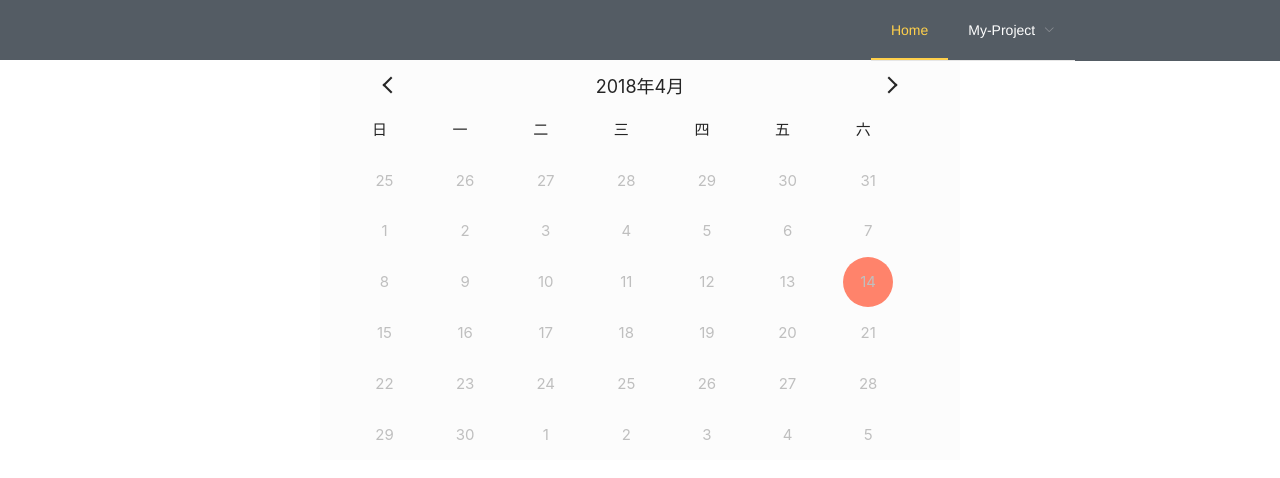
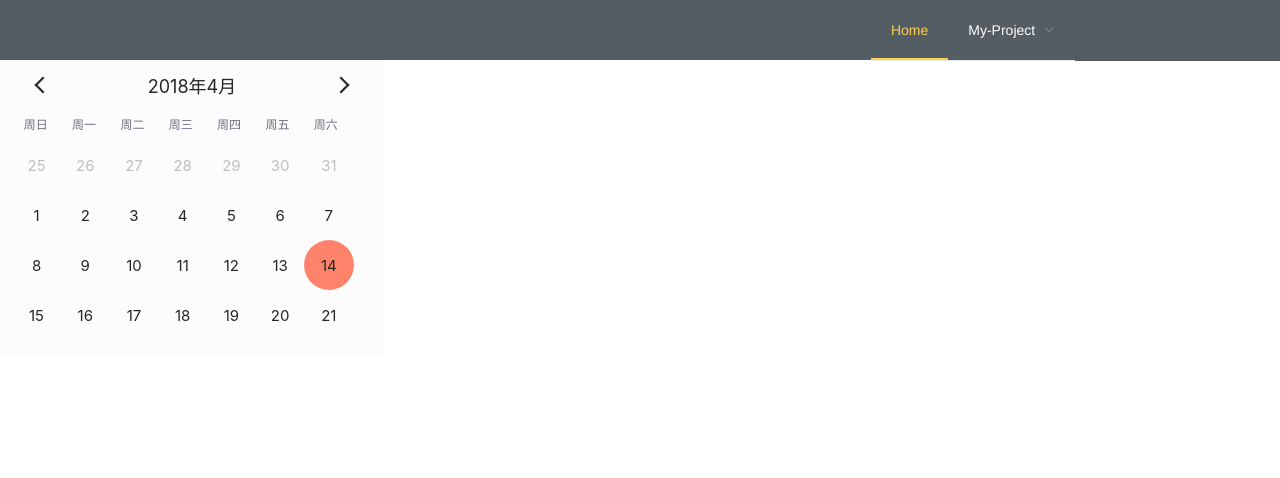
Before and after one commit to magicLian/dailyRecord_client, a Vue app: page /index/project/periodHelper in a window 1280 px wide. Shown: the top 478 px of the page. Built offline with nearby package versions, Linux system fonts and the light colour scheme.

Commit message:
2018-8-9 14:47:55 modify calendar

```diff
--- a/src/components/main/periodHelper.vue
+++ b/src/components/main/periodHelper.vue
@@ -1,13 +1,14 @@
 <template>
-    <div>
+    <div class="calendarContainer">
         <div class="calendarContent">
             <Calendar ref="Calendar"
-              :sundayStart="true"
-              :markDateMore="arr"
-              :markDate="arr2"
-              v-on:isToday="clickToday" agoDayHide="1530115200"
-              v-on:choseDay="clickDay"
-              v-on:changeMonth="changeDate"></Calendar>
+                      :sundayStart="true"
+                      :markDateMore="arr"
+                      :markDate="arr2"
+                      v-on:isToday="clickToday"
+                      v-on:choseDay="clickDay"
+                      v-on:changeMonth="changeDate">
+            </Calendar>
         </div>
     </div>
 </template>
@@ -15,25 +16,20 @@
 <script>
 	import $ from 'jquery';
 	import Calendar from '../vue-calendar/index';
+
 	export default {
 		data() {
 			return {
-				foodQuery: '',
-				foodList: [],
-				practice: [],
-				pageSize: 12,
-				total: 0,
-				currentPage: 1,
 				dialogVisible: false,
 				loading: false,
+                message : "",
 
 				arr2: [],
 				arr: [{
-                    date: '2018/6/1',
+                    date: '2018/8/6',
                     className: 'mark1'
-                },
-                {
-                    date: '2018/6/13',
+                },{
+                    date: '2018/8/1',
                     className: 'mark2'
                 }]
 			}
@@ -41,178 +37,63 @@
 		components: {
 			Calendar
 		},
-        mounted : function(){
-	        function format(date, index) {
-                date = new Date(date);
-                return `${date.getFullYear()}-${date.getMonth() + 1}-${index}`;
-            }
-
-            this.arr = [{
-                date: format(new Date(), 1),
-                className: 'mark1'
-            },
-            {
-                date: format(new Date(), 13),
-                className: 'mark2'
-            }];
-        },
 		methods: {
 			queryFoodFunc: function () {
 				let self = this;
 				self.loading = true;
-				if (self.foodQuery.trim() === '') {
-					self.loading = false;
-					return;
-				}
 				$.ajax({
 					type: "get",
 					dataType: 'jsonp',
-					url: "http://apis.juhe.cn/cook/query.php?menu=" + self.foodQuery + "&dtype=&pn=" + self.currentPage + "&rn=" + self.pageSize + "&albums=&=&key=a9381db95a1fab2b1b54af914ff46ccc",
+					url: "",
 				}).done(function (data) {
-					if (data.resultcode == 200) {
-						self.foodList = data.result.data;
-						self.total = parseInt(data.result.totalNum);
-						self.currentPage = data.result.pn === '' ? 1 : parseInt(data.result.pn);
-						self.loading = false;
-					} else {
-						self.loading = false;
-						self.$message.error("查询菜谱失败，原因：" + data.reason);
-					}
+
 				}).fail(function () {
-					self.loading = false;
-					self.$message.error("查询菜谱失败");
+
 				});
 			},
-			handleCurrentChange(val) {
-				this.currentPage = val;
-				this.queryFoodFunc();
-			},
 			openNext: function (id, data) {
-				for (let i = 0; i < data.length; i++) {
-					if (data[i].id === id) {
-						this.practice = data[i].steps;
-					}
-				}
 				this.dialogVisible = true;
 			},
+
 			clickDay(data) {
-				console.log('选中了', data); //选中某天
-				this.$toast('选中了' + data);
+				console.log('选中了', data);
+				this.$message('选中了' + data);
 			},
 			clickToday(data) {
-				console.log('跳到了本月今天', data); //跳到了本月
+				console.log('跳到了本月今天', data);
 			},
 			changeDate(data) {
-				this.$toast('切换到的月份为' + data);
+				this.$message('切换到的月份为' + data);
 				console.log('左右点击切换月份', data); //左右点击切换月份
-			},
-			demo() {
-				this.$refs.Calendar.ChoseMonth('2018-12-13'); //跳到12月12日选中12月12日
 			}
+// ,
+//			demo() {
+//				this.$refs.Calendar.ChoseMonth('2018-12-13'); //跳到12月12日选中12月12日
+//			}
 		}
 	}
 </script>
-<style scoped>
-    .inputDiv {
-        margin: 10px auto;
-        width: 605px;
+<style>
+    .calendarContainer{
+        width: 100%;
+        height: 40%;
     }
 
-    .el-input {
-        width: 500px;
+    .calendarContent{
+        width: 30%;
+        height: 100%;
+        background: #dedede;
+        float: left;
+        /*margin: 0 auto;*/
     }
 
-    .el-row{
-        width:100%;
+    .mark1 {
+        background-color: #59ff4c;
+        border-radius: 90px;
     }
 
-    .bottom {
-        margin-top: 13px;
-        line-height: 12px;
-    }
-
-    .button {
-        padding: 0;
-        float: right;
-    }
-
-    .image {
-        width: 100%;
-        height: 80%;
-        display: block;
-    }
-
-    .clearfix:before,
-    .clearfix:after {
-        display: table;
-        content: "";
-    }
-
-    .clearfix:after {
-        clear: both
-    }
-
-    .clear {
-        clear: both;
-    }
-
-    .el-card {
-        overflow: hidden;
-        margin-bottom: 10px;
-        height: 380px
-    }
-
-    .el-card__body img {
-        transition: all .3s;
-    }
-
-    .el-card__body :hover {
-        transform: scale(1.1);
-    }
-
-    .el-card__body {
-        line-height: 0;
-    }
-
-    .card-content {
-        padding: 14px;
-        overflow: hidden;
-        text-overflow: ellipsis;
-        margin-top: 2vh;
-        white-space: nowrap;
-    }
-
-    .detail-content {
-        height: 200px;
-        margin-bottom: 10px;
-    }
-
-    .detail-content-left {
-        float: left;
-        width: 60%;
-        height: 100%
-    }
-
-    .detail-content-left img {
-        width: 85%;
-        height: 100%
-    }
-
-    .detail-content-right {
-        float: left;
-        width: 40%;
-        height: 100%
-    }
-
-    .detail-content-right span {
-        float: left;
-        width: 90%;
-        height: 100%;
-    }
-    .calendarContent{
-        width: 50%;
-        height: 400px;
-        background: #dedede;
-        margin: 0 auto;
+    .mark2 {
+        background-color: #ff83d3;
+        border-radius: 90px;
     }
 </style>
--- a/src/components/vue-calendar/calendar.vue
+++ b/src/components/vue-calendar/calendar.vue
@@ -3,7 +3,6 @@
         margin: 0;
         padding: 0;
     }
-
     .wh_container {
         width: 100%;
         height: 100%;
@@ -13,11 +12,9 @@
     li {
         list-style-type: none;
     }
-
     .wh_top_changge {
         display: flex;
     }
-
     .wh_top_changge li {
         cursor: pointer;
         display: flex;
@@ -28,12 +25,10 @@
         align-items: center;
         height: 50px;
     }
-
     .wh_top_changge .wh_content_li {
         cursor: auto;
         flex: 2.5;
     }
-
     .wh_content_all {
         font-family: -apple-system, BlinkMacSystemFont, "PingFang SC",
         "Helvetica Neue", STHeiti, "Microsoft Yahei", Tahoma, Simsun, sans-serif;
@@ -49,44 +44,36 @@
         flex-wrap: wrap;
         padding: 0 3% 0 3%;
         width: 100%;
-        height: 40px;
+        height: 30px;
+        font-size: 12px;
+        color: #6f7180;
     }
-
     .wh_content {
         display: flex;
         flex-wrap: wrap;
         padding: 0 3% 0 3%;
         width: 100%;
     }
-
-    .wh_content:first-child .wh_content_item_tag,
-    .wh_content:first-child .wh_content_item {
-        color: #ddd;
-        font-size: 16px;
+    .wh_content_item_weekday {
+        height: 30px;
+        width: 13.4%;
     }
-
-    .wh_content_item,
-    wh_content_item_tag {
-        font-size: 15px;
-        width: 13.4%;
-        text-align: center;
-        color: #252525;
-        position: relative;
-    }
-
-    .wh_content_item {
-        height: 50px;
-        position: relative;
-    }
-
-    .wh_top_tag {
-        width: 40px;
-        height: 40px;
+    .wh_top_tag_weekday {
+        width: 30px;
+        height: 30px;
         line-height: 40px;
         margin: auto;
         display: flex;
         justify-content: center;
         align-items: center;
+    }
+
+    .wh_content_item {
+        font-size: 15px;
+        width: 13.5%;
+        height: 50px;
+        text-align: center;
+        color: #252525;
     }
 
     .wh_item_date {
@@ -96,12 +83,9 @@
         display: flex;
         justify-content: center;
         align-items: center;
-        position: absolute;
-        left:calc(50% - 20px);
-        top:calc(50% - 20px);
     }
 
-    .wh_item_date:hover {
+    .wh_content_item:hover .wh_item_date{
         cursor: pointer;
         border-radius: 100px;
         border: 3px solid #6db6dd;
@@ -116,12 +100,10 @@
         border-left: 2px solid #252525;
         transform: rotate(-45deg);
     }
-
     .wh_jiantou1:active,
     .wh_jiantou2:active {
         border-color: #ddd;
     }
-
     .wh_jiantou2 {
         width: 12px;
         height: 12px;
@@ -136,34 +118,23 @@
         background: blue;
         z-index: 2;
     }
-
     .wh_content_item .wh_other_dayhide {
         color: #bfbfbf;
         border-radius: 100px;
     }
-
     .wh_content_item .wh_want_dayhide {
         color: #bfbfbf;
         border-radius: 100px;
     }
-
     .wh_content_item .wh_isToday {
         background: #ff836b;
         border-radius: 90px;
     }
-
     .wh_content_item .wh_chose_day {
         border-radius: 100px;
         border: 3px solid #6db6dd;
         width: 44px;
         height: 44px;
-    }
-
-    .wh_content_all{
-        height:100%;
-    }
-    .content{
-        height:100%;
     }
 </style>
 <template>
@@ -179,8 +150,8 @@
                 </li>
             </div>
             <div class="wh_content_weekday">
-                <div class="wh_content_item" v-for="tag in textTop">
-                    <div class="wh_top_tag">
+                <div class="wh_content_item_weekday" v-for="tag in textTop">
+                    <div class="wh_top_tag_weekday">
                         {{tag}}
                     </div>
                 </div>
@@ -201,7 +172,7 @@
 	export default {
 		data() {
 			return {
-				textTop: ['一', '二', '三', '四', '五', '六', '日'],
+				textTop: ['周一', '周二', '周三', '周四', '周五', '周六', '周日'],
 				myDate: [],
 				list: [],
 				historyChose: [],
@@ -231,9 +202,9 @@
 		methods: {
 			intStart() {
 				if (this.sundayStart) {
-					this.textTop = ['日', '一', '二', '三', '四', '五', '六'];
+					this.textTop = [ '周日', '周一','周二', '周三', '周四', '周五', '周六'];
 				} else {
-					this.textTop = ['一', '二', '三', '四', '五', '六', '日'];
+					this.textTop = ['周一', '周二', '周三', '周四', '周五', '周六', '周日'];
 				}
 				timeUtil.sundayStart = this.sundayStart;
 			},
```
